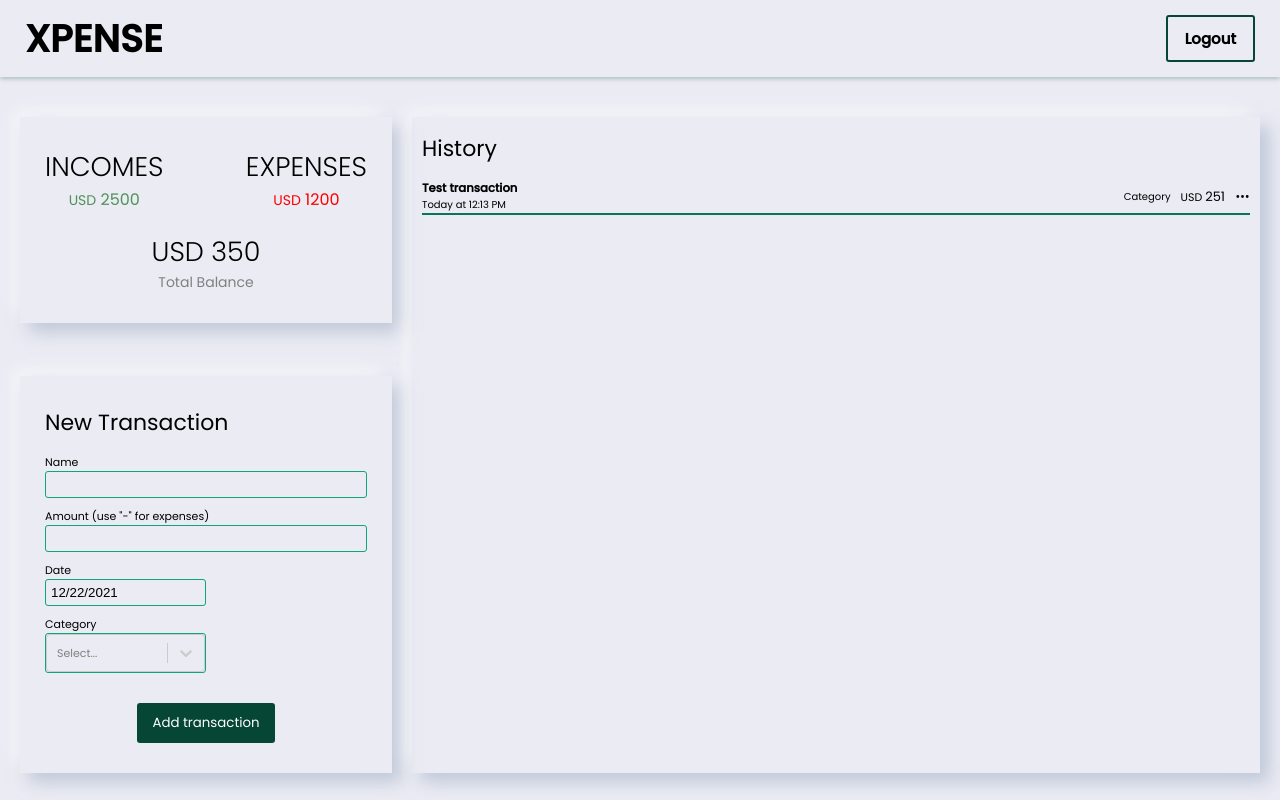
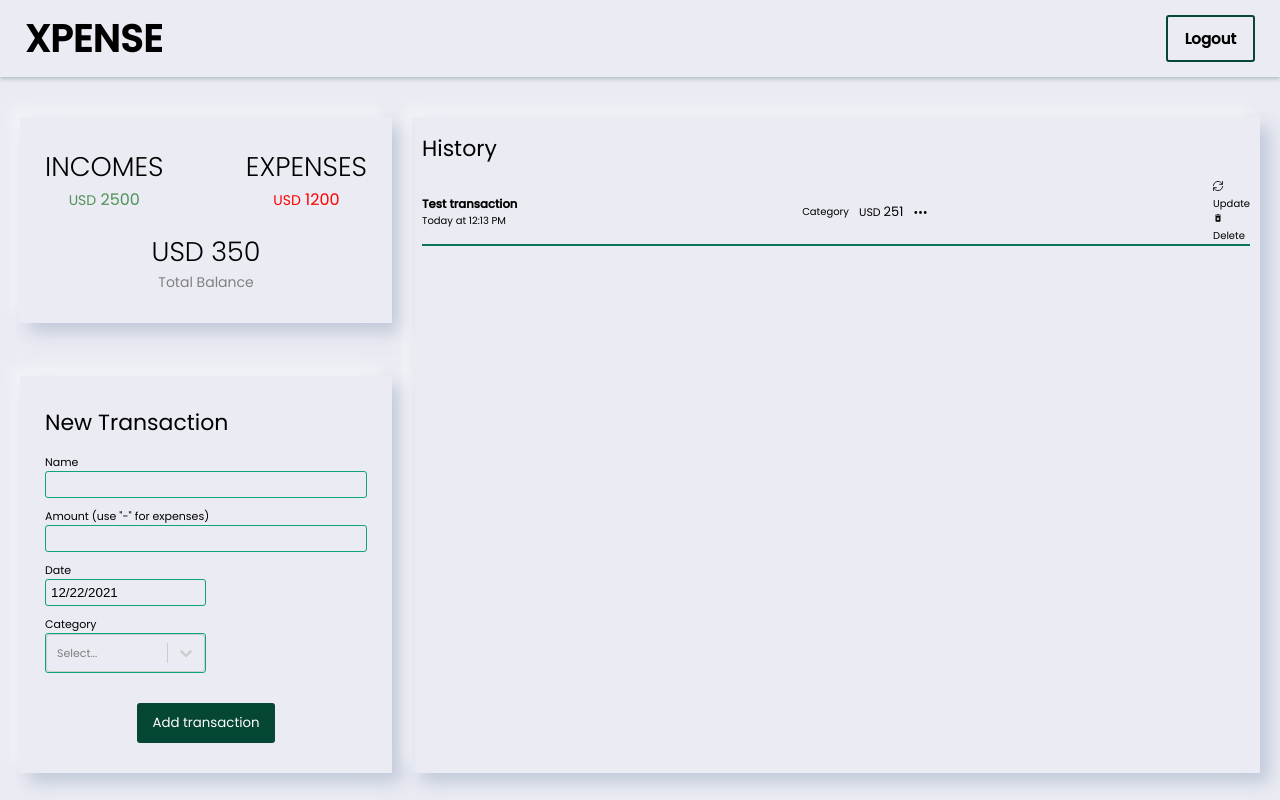
Before and after one commit to Gabito-git/Xpense, a React (Create React App) app in the folder frontend/: page / in a window 1280 px wide. Built offline with nearby package versions, Linux system fonts and the light colour scheme.

Commit message:
feat(front) add component to transaction component
add menu component to update or delete a transaction

```diff
--- /dev/null
+++ b/frontend/src/components/homescreen/ModifyMenu.js
@@ -0,0 +1,19 @@
+import { GrUpdate } from "react-icons/gr";
+import { MdDeleteForever } from "react-icons/md";
+
+const ModifyMenu = () => {
+    return (
+        <div className="modify">
+            <div className="modify__left">
+                <GrUpdate />
+                <p>Update</p>
+            </div>
+            <div className="modify__right">
+                <MdDeleteForever/>
+                <p>Delete</p>
+            </div>
+        </div>
+    )
+}
+
+export default ModifyMenu
--- a/frontend/src/components/homescreen/Transaction.js
+++ b/frontend/src/components/homescreen/Transaction.js
@@ -1,4 +1,5 @@
 import { BsThreeDots } from "react-icons/bs";
+import ModifyMenu from "./ModifyMenu";
 
 const Transaction = ({className}) => {
     return (
@@ -12,6 +13,7 @@ const Transaction = ({className}) => {
                 <p className={`transaction__value ${className}`}>USD <span>251</span></p>
                 <BsThreeDots className="transaction__icon" />
             </div>
+            <ModifyMenu />
         </div>
     )
 }
```
